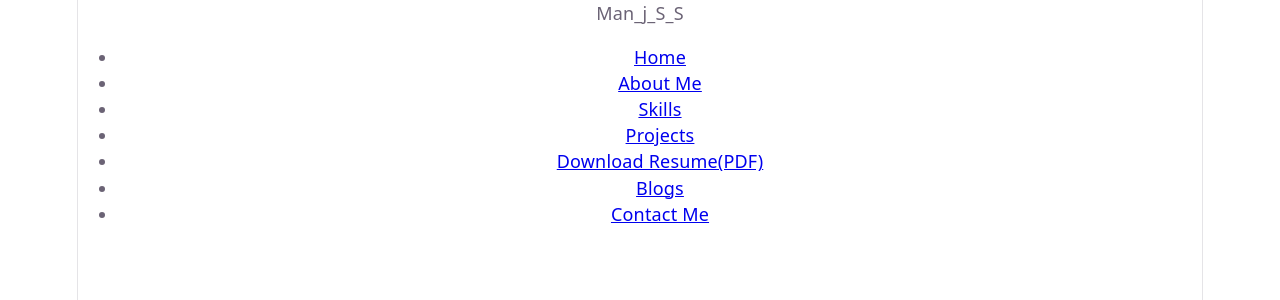
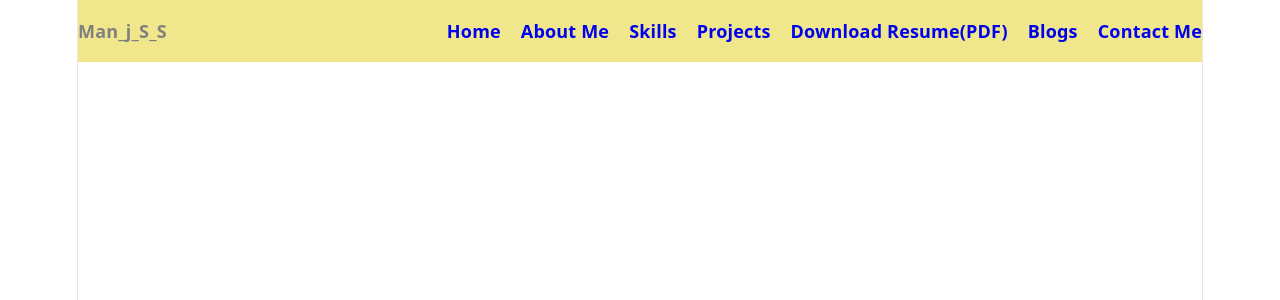
Before and after one commit to man-j-s/manjs-dev-portfolio, a React app: page / in a window 1280 px wide. Shown: the top 300 px of the page. Built offline with nearby package versions, Linux system fonts and the light colour scheme; the HTML template or start-up script is replaced by a standard one.

Commit message:
Add CSS styling for the Navbar

```diff
--- a/src/components/Navbar/Navbar.css
+++ b/src/components/Navbar/Navbar.css
@@ -0,0 +1,21 @@
+.navbar{
+    display: flex;
+    justify-content: space-between;
+    color: grey;
+    background-color: khaki;
+    align-items: center;
+    font-weight: bold;
+}
+
+.navbar ul{
+    display: flex;
+    gap: 20px;
+}
+
+.navbar li{
+    list-style: none;
+}
+
+.navbar a{
+    text-decoration: none;
+}
--- a/src/components/Navbar/Navbar.jsx
+++ b/src/components/Navbar/Navbar.jsx
@@ -2,7 +2,7 @@ import "./Navbar.css"; //this Import tells JS that where to import .css from
 
 function Navbar(){
    return(
-      <nav>
+      <nav className="navbar">
          Man_j_S_S
          <ul>
             <li><a href="#hero">Home</a></li> {/*This is hero section*/}
```
